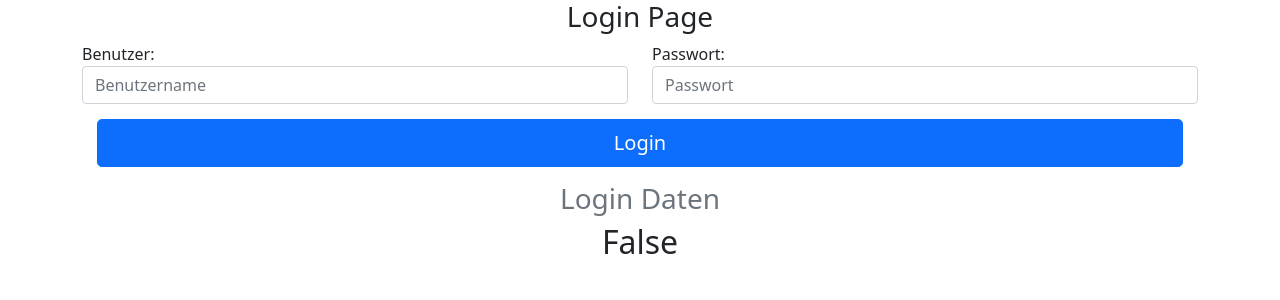
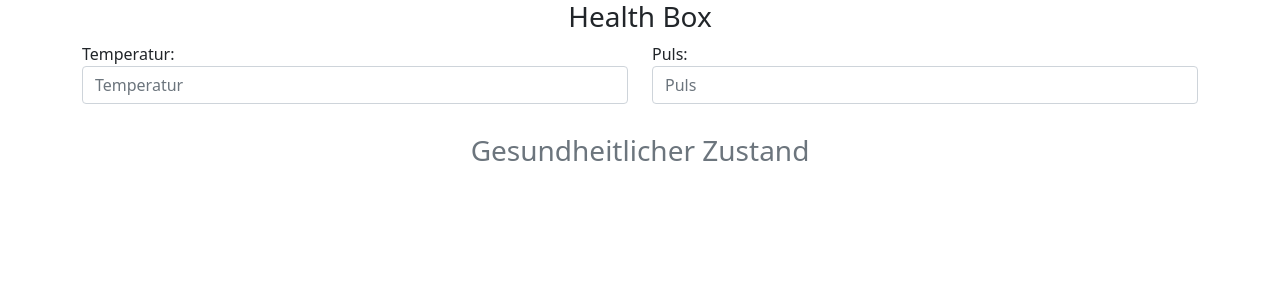
Before and after one commit to Nico1220/Health-Box, a Flask app: page / in a window 1280 px wide. Shown: the top 300 px of the page. Run offline with Flask 2, Linux system fonts and the light colour scheme.

Commit message:
Oberfläche

```diff
--- a/Health-Box-Ausgabe/app.py
+++ b/Health-Box-Ausgabe/app.py
@@ -8,22 +8,16 @@ def index():
     return render_template('index.html')
 
 
-@app.route('/api/login', methods=['POST'])
+@app.route('/api/health-box', methods=['POST'])
 def calculate_bmi():
     # request enthält die vom Client übergebenen Daten
     # Parmeter force ...Mimetype ignorieren und immer als JSON parsen
     data = request.get_json(force=True)
     try:
-        user = data['user']
-        password = data['password']
+        temp = data['temp']
+        puls = data['puls']
     except:
         abort(500, "paramerzers user and password needed")
 
-    if ((user == "user42") and (password == "geheim")):
-         return jsonify({'result': "true"})
-    else:
-         return jsonify({'result': "false"})
-
-
 if __name__ == "__main__":
     app.run()
--- a/Health-Box-Ausgabe/templates/index.html
+++ b/Health-Box-Ausgabe/templates/index.html
@@ -2,7 +2,7 @@
 <html lang="de">
 <head>
   <meta charset="utf-8">
-  <title>BMI Rechner</title>
+  <title>Health-Box</title>
   <link href="https://cdn.jsdelivr.net/npm/bootstrap@5.0.0-beta2/dist/css/bootstrap.min.css" rel="stylesheet" integrity="sha384-BmbxuPwQa2lc/FVzBcNJ7UAyJxM6wuqIj61tLrc4wSX0szH/Ev+nYRRuWlolflfl" crossorigin="anonymous">
   <script>
       function send_json() {
@@ -21,17 +21,17 @@
         //  Methode  requestListener abgearbeitet werden
         xhr.addEventListener("load", requestListener);
         // Auslesen des Werts in dem Eingabefeld mit der id height_cm
-        let user = document.getElementById("user").value;
+        let temp = document.getElementById("temp").value;
         // Auslesen des Werts in dem Eingabefeld mit der id weight_kg
-        let password = document.getElementById("password").value;
+        let puls = document.getElementById("puls").value;
         // Erzeugen eines "leeren" Objekts
         let obj = {};
         // Hinzufügen des Attributs height_cm zum Objekt
-        obj.user = user;
+        obj.temp = temp;
         // Hinzufügen des Attributs weight_kg zum Objekt
-        obj.password = password;
+        obj.puls = puls;
         // Vorbereiten zum Abschicken
-        xhr.open('POST', 'api/login');
+        xhr.open('POST', 'api/health-box');
         // MIME-Type setzen
         xhr.setRequestHeader('Content-Type', 'application/json');
         // Daten absenden
@@ -43,29 +43,29 @@
   <div class="container">
     <div class="row">
         <div class="col-md-12">
-            <h3 class="jumbotron text-center">Login Page</h3>
+            <h3 class="jumbotron text-center">Health Box</h3>
         </div>
     </div>
     <div class="row">
         <div class="col-md-6">
-            <label for="user">Benutzer:</label>
-            <input type="" id="user"
-              placeholder="Benutzername" class="form-control">
+            <label for="temp">Temperatur:</label>
+            <input type="" id="temp"
+              placeholder="Temperatur" class="form-control">
         </div>
         <div class="col-md-6">
-            <label for="password">Passwort:</label>
-            <input type="password"
-            id="password"
-            placeholder="Passwort" class="form-control">
+            <label for="puls">Puls:</label>
+            <input type="Puls:"
+            id="puls"
+            placeholder="Puls" class="form-control">
         </div>
     </div>
     <div class="row" style="margin: 15px;">
-        <button type="button" onclick="send_json()" class="btn btn-primary btn-lg btn-block">Login</button>
+
     </div>
     <div class="row">
         <div class="well text-center">
-            <h3 class="text-muted">Login Daten</h3>
-            <h2><span class="label" id="result">False</span></h2>
+            <h3 class="text-muted">Gesundheitlicher Zustand</h3>
+            <h2><span class="label" id="result"></span></h2>
         </div>
     </div>
   </div>
```
